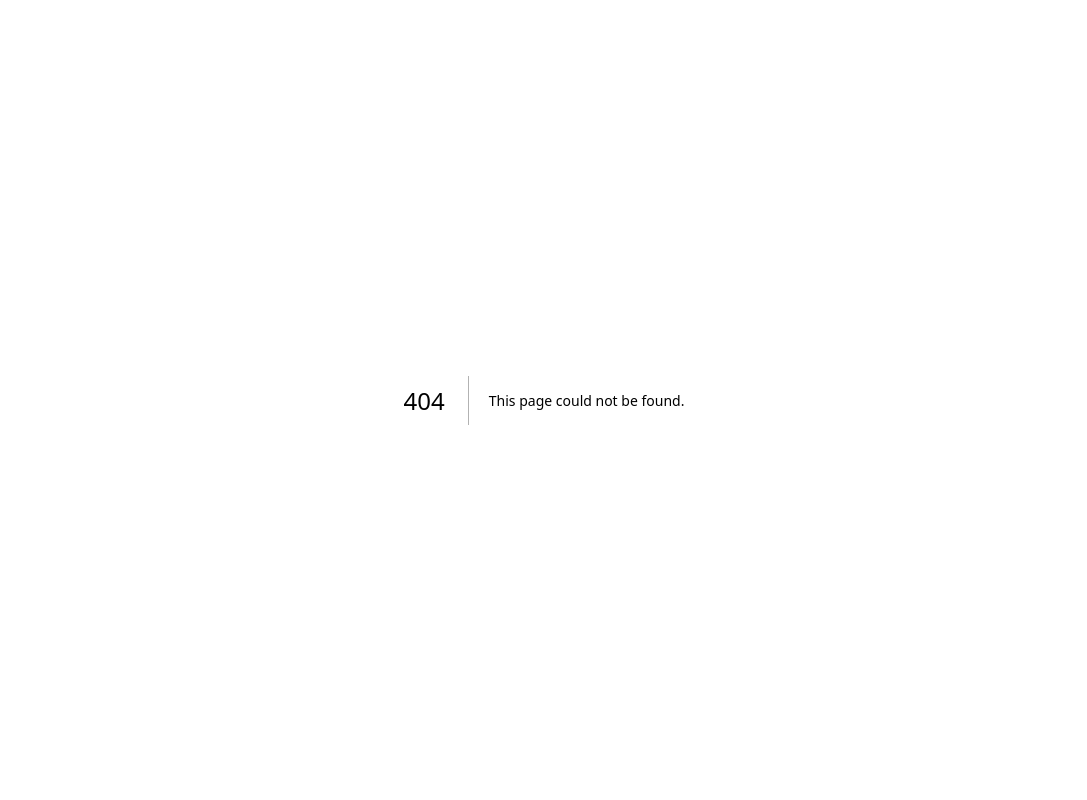
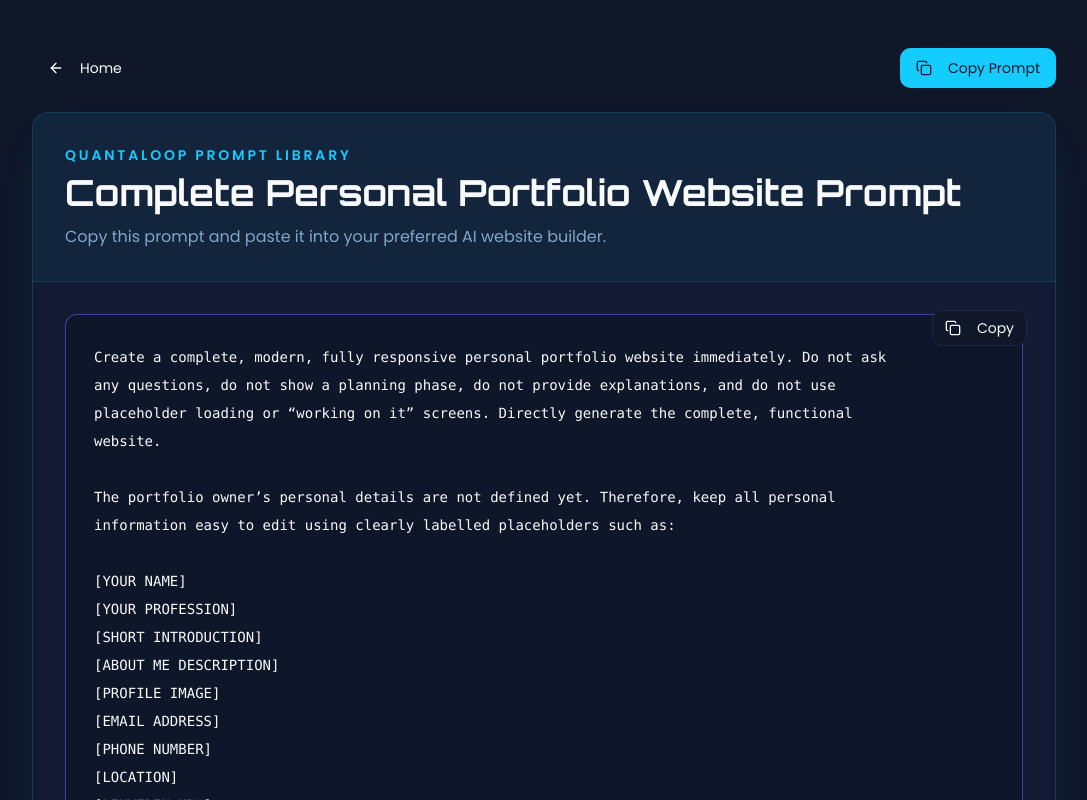
Before and after one commit to The-arcane/quantaloop1, a Next.js app: page /prompt in a window 1280 px wide. Before the commit this address had no page. Shown: the top 800 px of the page, without its empty margins (96-1183 px from the left). Built offline with nearby package versions, Linux system fonts and the light colour scheme.

Commit message:
Add shareable portfolio prompt page

```diff
--- /dev/null
+++ b/src/app/prompt/layout.tsx
@@ -0,0 +1,10 @@
+import type { Metadata } from "next";
+
+export const metadata: Metadata = {
+  title: "Portfolio Website Prompt | QuantaLoop",
+  description: "Copy a complete prompt for generating a modern, responsive personal portfolio website.",
+};
+
+export default function PromptLayout({ children }: Readonly<{ children: React.ReactNode }>) {
+  return children;
+}
--- /dev/null
+++ b/src/app/prompt/page.tsx
@@ -0,0 +1,112 @@
+"use client";
+
+import { useState } from "react";
+import Link from "next/link";
+import { ArrowLeft, Check, Copy } from "lucide-react";
+import { Button } from "@/components/ui/button";
+
+const portfolioPrompt = `Create a complete, modern, fully responsive personal portfolio website immediately. Do not ask any questions, do not show a planning phase, do not provide explanations, and do not use placeholder loading or “working on it” screens. Directly generate the complete, functional website.
+
+The portfolio owner’s personal details are not defined yet. Therefore, keep all personal information easy to edit using clearly labelled placeholders such as:
+
+[YOUR NAME]
+[YOUR PROFESSION]
+[SHORT INTRODUCTION]
+[ABOUT ME DESCRIPTION]
+[PROFILE IMAGE]
+[EMAIL ADDRESS]
+[PHONE NUMBER]
+[LOCATION]
+[LINKEDIN URL]
+[GITHUB URL]
+[INSTAGRAM URL]
+[RESUME URL]
+
+Create the following sections:
+
+1. A sticky navigation bar with Home, About, Skills, Experience, Projects, Testimonials, and Contact links.
+2. A visually impressive hero section containing the person’s name, profession, short introduction, profile image, social links, “View My Work” button, and “Download Resume” button.
+3. An About Me section with a professional biography, key statistics, personal strengths, and career objectives.
+4. A Skills section with editable skill categories, progress indicators, tools, technologies, and professional competencies.
+5. An Experience and Education timeline with editable positions, organizations, degrees, dates, and descriptions.
+6. A Projects section with at least six editable project cards. Each card should contain an image, project title, description, technologies used, live demo link, and source-code link.
+7. A Services section showing the professional services offered.
+8. A Testimonials section with editable client or colleague reviews.
+9. A contact section containing a functional contact form with name, email, subject, and message fields.
+10. A professional footer with social-media links, navigation links, copyright text, and a back-to-top button.
+
+Design requirements:
+
+* Use a premium, elegant, and professional visual style.
+* Use modern typography, balanced spacing, subtle gradients, glassmorphism elements, smooth shadows, and high-quality animations.
+* Include smooth scrolling and attractive entrance animations.
+* Add interactive hover effects to buttons, cards, links, skills, and project images.
+* Include a working light and dark mode toggle.
+* Ensure excellent readability and accessibility.
+* Make the website fully responsive for mobile, tablet, laptop, and large desktop screens.
+* Do not use lorem ipsum. Use realistic sample portfolio content while keeping all personal details editable.
+* Use reusable components and clean, maintainable code.
+* Ensure all navigation links and buttons work correctly.
+* Add proper SEO title, description, Open Graph metadata, semantic HTML, and accessible labels.
+* Optimize the website for fast loading and strong performance.
+* Do not leave any section incomplete.
+* Do not ask for personal details before generating the website.
+* Generate the complete website now with editable placeholders for all undefined information.`;
+
+export default function PromptPage() {
+  const [copied, setCopied] = useState(false);
+
+  async function copyPrompt() {
+    await navigator.clipboard.writeText(portfolioPrompt);
+    setCopied(true);
+    window.setTimeout(() => setCopied(false), 2000);
+  }
+
+  return (
+    <main className="min-h-screen bg-background px-4 py-8 text-foreground sm:px-6 sm:py-12">
+      <div className="mx-auto max-w-5xl">
+        <div className="mb-6 flex items-center justify-between gap-4">
+          <Button asChild variant="ghost">
+            <Link href="/" aria-label="Back to home">
+              <ArrowLeft className="mr-2 h-4 w-4" />
+              Home
+            </Link>
+          </Button>
+          <Button onClick={copyPrompt} aria-label="Copy portfolio prompt">
+            {copied ? <Check className="mr-2 h-4 w-4" /> : <Copy className="mr-2 h-4 w-4" />}
+            {copied ? "Copied!" : "Copy Prompt"}
+          </Button>
+        </div>
+
+        <section className="overflow-hidden rounded-2xl border border-primary/20 bg-card/70 shadow-2xl shadow-primary/10 backdrop-blur-sm">
+          <header className="border-b border-primary/15 bg-primary/5 p-5 sm:p-8">
+            <p className="mb-2 text-sm font-semibold uppercase tracking-[0.2em] text-primary">
+              QuantaLoop Prompt Library
+            </p>
+            <h1 className="font-headline text-2xl font-bold sm:text-4xl">
+              Complete Personal Portfolio Website Prompt
+            </h1>
+            <p className="mt-3 max-w-3xl text-sm text-muted-foreground sm:text-base">
+              Copy this prompt and paste it into your preferred AI website builder.
+            </p>
+          </header>
+
+          <div className="relative p-4 sm:p-8">
+            <Button
+              size="sm"
+              variant="outline"
+              className="absolute right-7 top-7 hidden sm:flex"
+              onClick={copyPrompt}
+            >
+              {copied ? <Check className="mr-2 h-4 w-4" /> : <Copy className="mr-2 h-4 w-4" />}
+              {copied ? "Copied!" : "Copy"}
+            </Button>
+            <pre className="max-h-[70vh] overflow-auto whitespace-pre-wrap break-words rounded-xl border border-border/60 bg-background/80 p-5 pr-5 font-mono text-sm leading-7 sm:p-7 sm:pr-28">
+              {portfolioPrompt}
+            </pre>
+          </div>
+        </section>
+      </div>
+    </main>
+  );
+}
```
